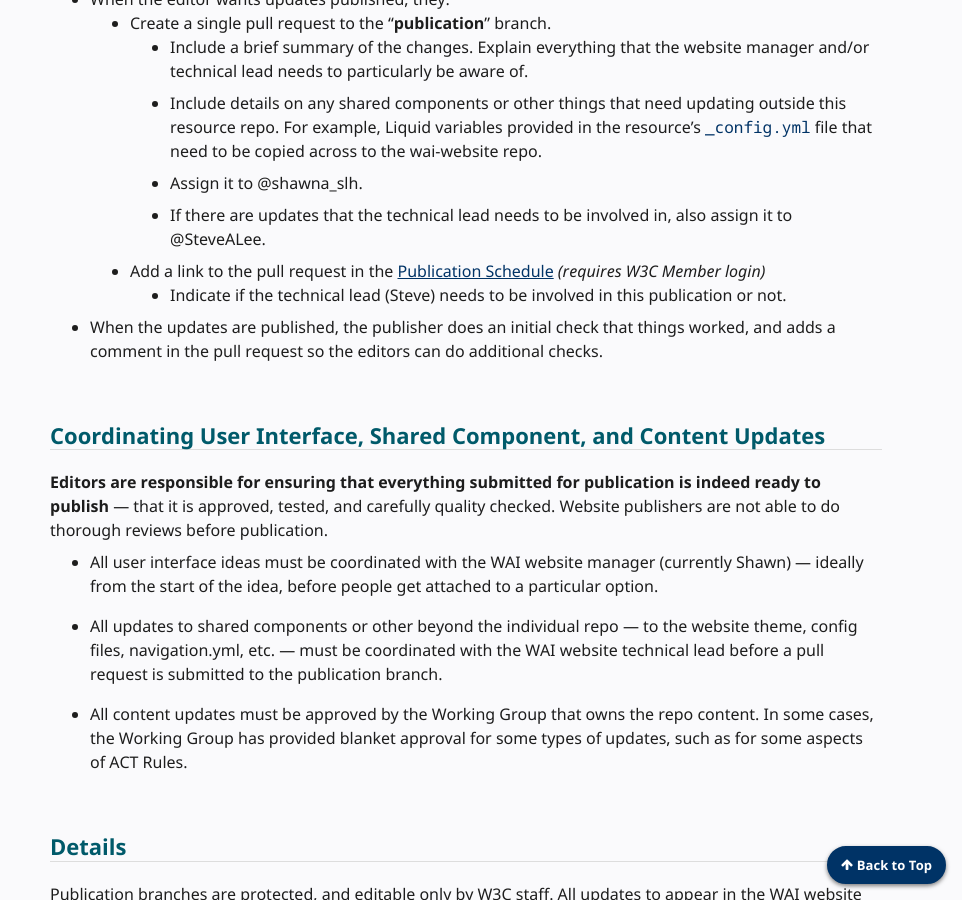
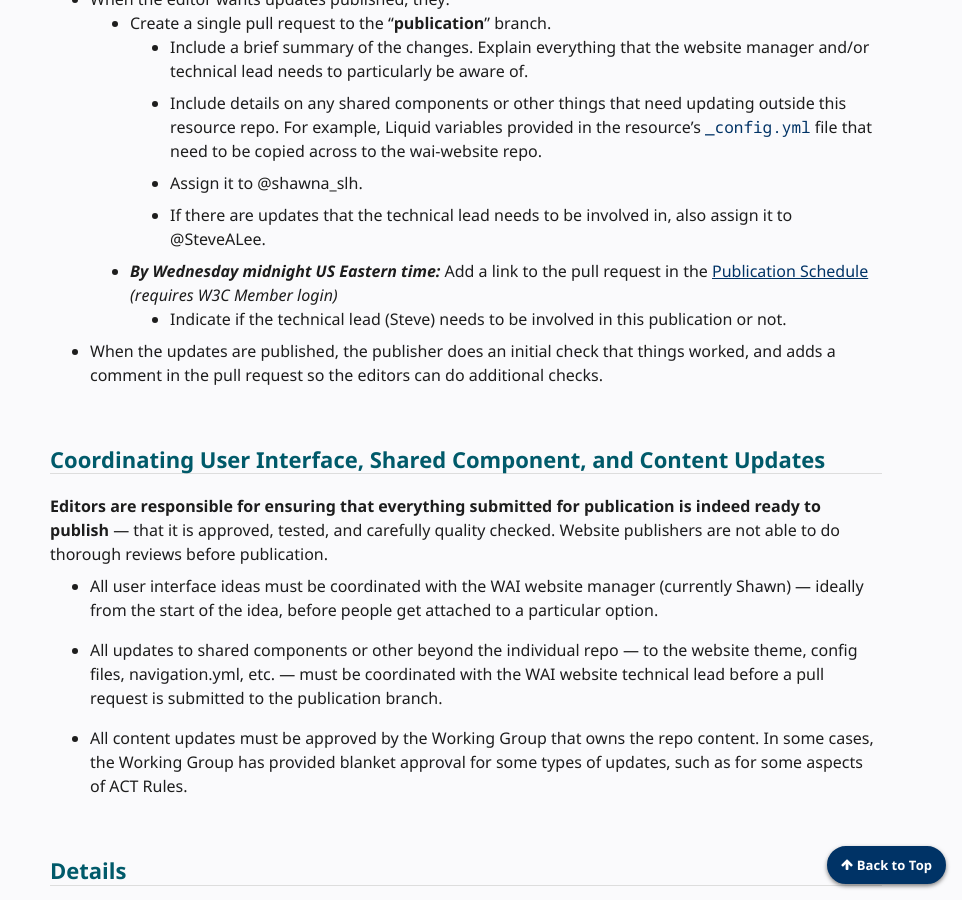
Before and after one commit to w3c/wai-website-theme, a Jekyll site: the page built from content/workflow.md, in a window 1280 px wide and 900 px high, scrolled down 1253 px. Shown: the whole window, without its empty margins (318-1280 px from the left). Built offline with Jekyll 4.4.1, drawn with Linux system fonts in a browser that asks for light colours; cached includes are drawn as plain includes; comment, search, counter and statistics services are not loaded.

Commit message:
Update workflow.md

```diff
--- a/content/workflow.md
+++ b/content/workflow.md
@@ -41,7 +41,7 @@ This process enables parts of the WAI website to be developed independently thro
     * Include details on any shared components or other things that need updating outside this resource repo. For example,  Liquid variables provided in the resource's `_config.yml` file that need to be copied across to the wai-website repo.
     * Assign it to @shawna_slh.
     * If there are updates that the technical lead needs to be involved in, also assign it to @SteveALee.
-  * Add a link to the pull request in the [Publication Schedule](https://www.w3.org/wiki/WAI_Website_Publication_Schedule) _(requires W3C Member login)_
+  * _**By Wednesday midnight US Eastern time:**_ Add a link to the pull request in the [Publication Schedule](https://www.w3.org/wiki/WAI_Website_Publication_Schedule) _(requires W3C Member login)_
     * Indicate if the technical lead (Steve) needs to be involved in this publication or not.
 * When the updates are published, the publisher does an initial check that things worked, and adds a comment in the pull request so the editors can do additional checks.
 
```
